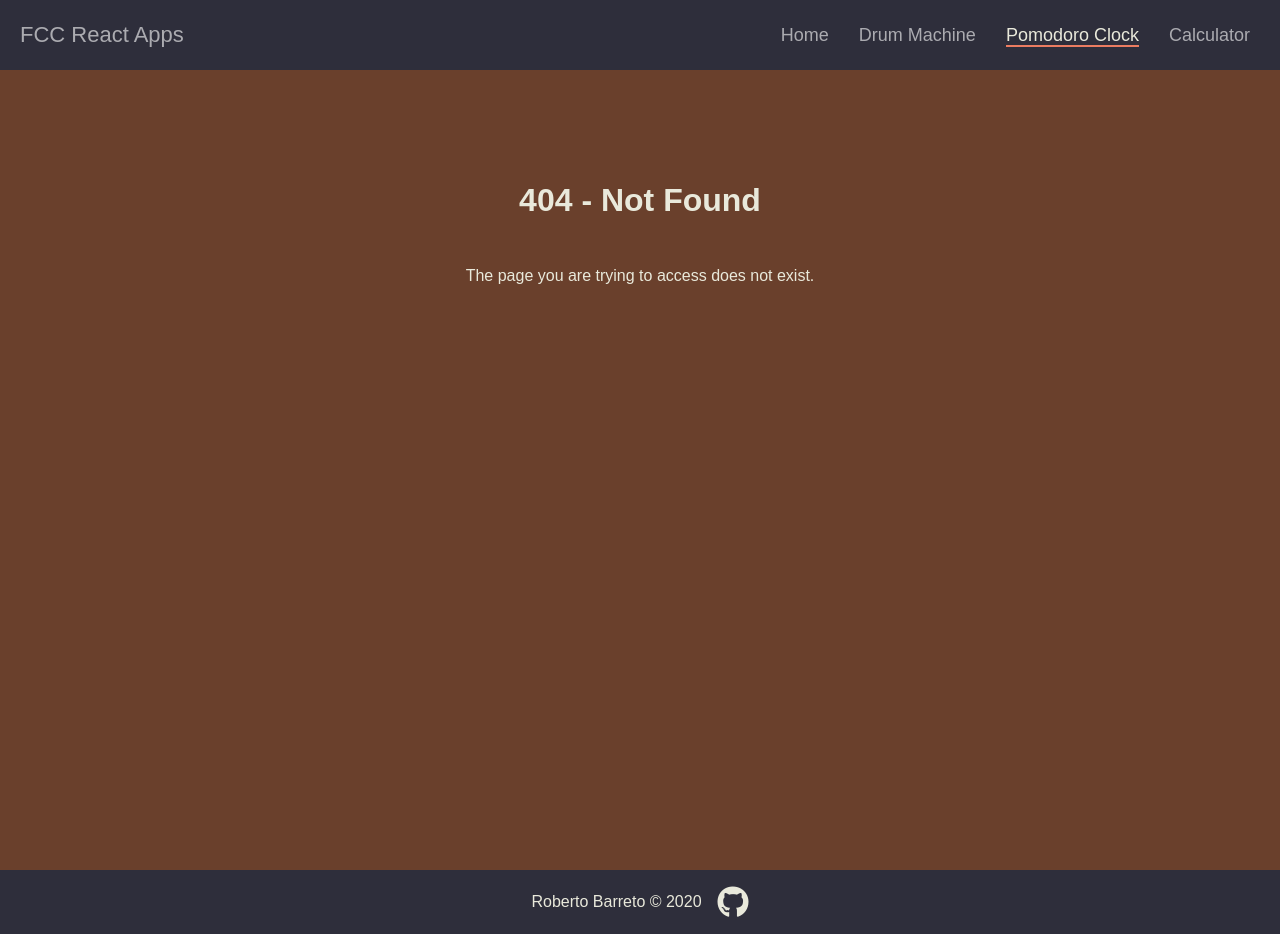
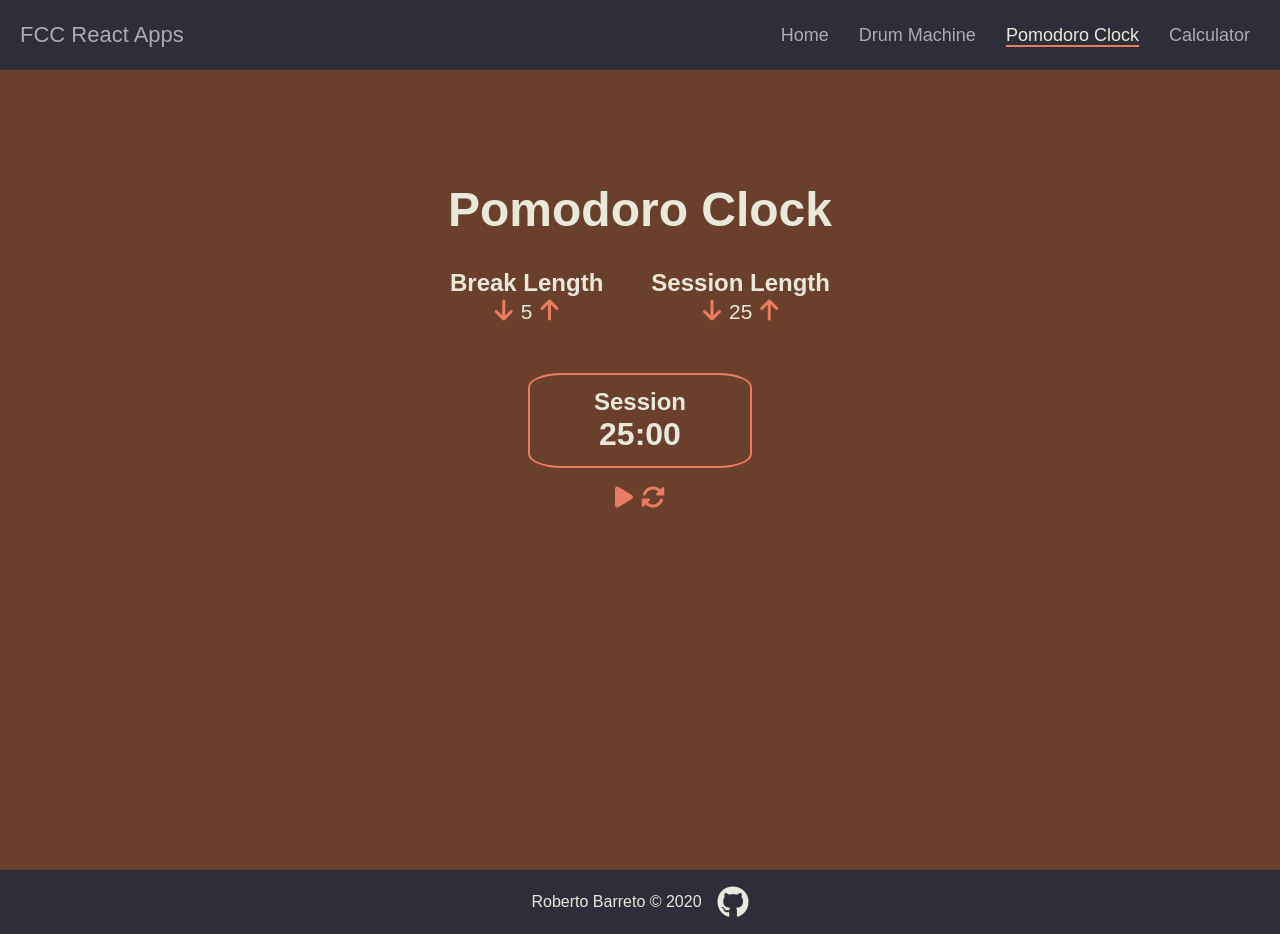
Before and after one commit to robertobarretog/react-fcc, a React (Create React App) app: page /pomodoro in a window 1280 px wide. Before the commit this address had no page. Built offline with nearby package versions, Linux system fonts and the light colour scheme.

Commit message:
Added Pomodoro Clock app

```diff
--- a/package.json
+++ b/package.json
@@ -31,5 +31,8 @@
       "last 1 firefox version",
       "last 1 safari version"
     ]
+  },
+  "devDependencies": {
+    "react-fcctest": "^1.3.5"
   }
 }
--- /dev/null
+++ b/src/components/Pomodoro/Controls.js
@@ -0,0 +1,21 @@
+import React from 'react';
+
+const Controls = ({ activeStatus, handleReset }) => {
+  const [active, setActive] = activeStatus;
+  return (
+    <div className="controls">
+      <button id="start_stop" onClick={() => setActive(!active)}>
+        {active ? (
+          <i className="fas fa-pause"></i>
+        ) : (
+          <i className="fas fa-play"></i>
+        )}
+      </button>
+      <button id="reset" onClick={handleReset}>
+        <i className="fas fa-sync-alt"></i>
+      </button>
+    </div>
+  );
+};
+
+export default Controls;
--- /dev/null
+++ b/src/components/Pomodoro/PomoType.js
@@ -0,0 +1,39 @@
+import React from 'react';
+
+const PomoType = ({ type, value, active }) => {
+  const [length, setLength] = value;
+  const typeLower = type.toLowerCase();
+
+  const incrementLength = () => {
+    if (length > 1) setLength(length - 1);
+  };
+
+  const decrementLength = () => {
+    if (length < 60) setLength(length + 1);
+  };
+
+  return (
+    <div className={typeLower}>
+      <h2 id={`${typeLower}-label`}>{type} Length</h2>
+      <div className={`${typeLower}-inner`}>
+        <button
+          id={`${typeLower}-decrement`}
+          disabled={active}
+          onClick={incrementLength}
+        >
+          <i className="fas fa-arrow-down"></i>
+        </button>
+        <span id={`${typeLower}-length`}>{length}</span>
+        <button
+          id={`${typeLower}-increment`}
+          disabled={active}
+          onClick={decrementLength}
+        >
+          <i className="fas fa-arrow-up"></i>
+        </button>
+      </div>
+    </div>
+  );
+};
+
+export default PomoType;
--- /dev/null
+++ b/src/components/Pomodoro/PomodoroClock.css
@@ -0,0 +1,70 @@
+.pomodoro-container {
+  align-items: center;
+  background: var(--primary-color);
+  display: flex;
+  flex-direction: column;
+  padding: 4rem 1rem 1rem 1rem;
+  min-height: 100vh;
+  text-align: center;
+}
+
+.pomodoro-container button {
+  background: none;
+  border: none;
+  color: var(--secondary-color);
+  cursor: pointer;
+  font-size: 1.5rem;
+  transition: all 0.2s ease;
+}
+
+.pomodoro-container button:active {
+  transform: scale(1.2);
+}
+
+.pomodoro-container button:disabled {
+  color: #666;
+  cursor: not-allowed;
+}
+
+.pomodoro-container span {
+  font-size: 1.3rem;
+}
+
+.pomodoro-container #time-left {
+  font-size: 2rem;
+}
+
+.pomodoro-container .length-container {
+  display: flex;
+  flex-direction: column;
+  margin: 2rem 0;
+  text-align: center;
+}
+
+#break-decrement,
+#break-length,
+#session-decrement,
+#session-length,
+#start_stop {
+  margin-right: 0.5rem;
+}
+
+.pomodoro-container .timer-container {
+  border: 2px solid var(--secondary-color);
+  border-radius: 15%;
+  margin: 1rem 0;
+  padding: 0.8rem 4rem;
+  text-align: center;
+}
+
+@media screen and (min-width: 768px) {
+  .pomodoro-container {
+    padding-top: 7rem;
+  }
+  .pomodoro-container .length-container {
+    flex-direction: row;
+  }
+  .pomodoro-container .break {
+    margin-right: 3rem;
+  }
+}
--- /dev/null
+++ b/src/components/Pomodoro/PomodoroClock.js
@@ -0,0 +1,70 @@
+import React, { useEffect, useState, useRef } from 'react';
+import useInterval from '../../hooks/useInterval';
+
+import PomoType from './PomoType';
+import Timer from './Timer';
+import Controls from './Controls';
+import alarm from '../../audio/beep.mp3';
+import './PomodoroClock.css';
+
+const PomodoroClock = () => {
+  const [breakLength, setBreakLength] = useState(5);
+  const [sessionLength, setSessionLength] = useState(25);
+  const [mode, setMode] = useState('session');
+  const [time, setTime] = useState(sessionLength * 60 * 1000);
+  const [active, setActive] = useState(false);
+  const beep = useRef();
+
+  useInterval(() => setTime(time - 1000), active ? 1000 : null);
+
+  useEffect(() => {
+    setTime(sessionLength * 60 * 1000);
+  }, [sessionLength]);
+
+  useEffect(() => {
+    if (time === 0 && mode === 'session') {
+      beep.current.play();
+      setMode('break');
+      setTime(breakLength * 60 * 1000);
+      setActive(false);
+    } else if (time === 0 && mode === 'break') {
+      beep.current.play();
+      setMode('session');
+      setTime(sessionLength * 60 * 1000);
+      setActive(false);
+    }
+  }, [time, breakLength, sessionLength, mode]);
+
+  const resetClock = () => {
+    beep.current.pause();
+    beep.current.currentTime = 0;
+    setActive(false);
+    setMode('session');
+    setBreakLength(5);
+    setSessionLength(25);
+    setTime(25 * 60 * 1000);
+  };
+
+  return (
+    <div className="pomodoro-container">
+      <h1 className="title">Pomodoro Clock</h1>
+      <div className="length-container">
+        <PomoType
+          type="Break"
+          value={[breakLength, setBreakLength]}
+          active={active}
+        />
+        <PomoType
+          type="Session"
+          value={[sessionLength, setSessionLength]}
+          active={active}
+        />
+      </div>
+      <Timer currentMode={[mode, setMode]} currentTime={[time, setTime]} />
+      <Controls activeStatus={[active, setActive]} handleReset={resetClock} />
+      <audio id="beep" ref={beep} src={alarm} />
+    </div>
+  );
+};
+
+export default PomodoroClock;
--- /dev/null
+++ b/src/components/Pomodoro/Timer.js
@@ -0,0 +1,44 @@
+import React from 'react';
+
+const Timer = ({ currentMode, currentTime }) => {
+  const [mode] = currentMode;
+  const [time] = currentTime;
+
+  const convertMilliseconds = (ms, p) => {
+    let pattern = p,
+      arrayPattern = pattern.split(':'),
+      clock = [],
+      minutes = Math.floor(ms / 60000), // 1 Minutes = 60000 Milliseconds
+      seconds = Math.floor(((ms % 360000) % 60000) / 1000); // 1 Second = 1000 Milliseconds
+    // build the clock result
+    function createClock(unit) {
+      // match the pattern to the corresponding variable
+      if (pattern.match(unit)) {
+        if (unit.match(/mm/)) {
+          addUnitToClock(minutes, unit);
+        }
+        if (unit.match(/ss/)) {
+          addUnitToClock(seconds, unit);
+        }
+      }
+    }
+    function addUnitToClock(val, unit) {
+      if (val < 10 && unit.length === 2) {
+        val = '0' + val;
+      }
+      clock.push(val); // push the values into the clock array
+    }
+    // loop over the pattern building out the clock result
+    arrayPattern.forEach(pattern => createClock(pattern));
+    return clock.join(':');
+  };
+
+  return (
+    <div className="timer-container">
+      <h2 id="timer-label">{mode === 'session' ? 'Session' : 'Break'}</h2>
+      <h2 id="time-left">{convertMilliseconds(time, 'mm:ss')}</h2>
+    </div>
+  );
+};
+
+export default Timer;
--- a/src/components/Routing/Routes.js
+++ b/src/components/Routing/Routes.js
@@ -5,6 +5,7 @@ import Layout from '../Layout/Layout';
 import Home from '../Home';
 import DrumMachine from '../DrumMachine/DrumMachine';
 import Calculator from '../Calculator/Calculator';
+import PomodoroClock from '../Pomodoro/PomodoroClock';
 import NotFound from '../common/NotFound';
 
 const Routes = () => (
@@ -13,6 +14,7 @@ const Routes = () => (
       <Route exact path="/" component={Home} />
       <Route path="/drum-machine" component={DrumMachine} />
       <Route path="/calculator" component={Calculator} />
+      <Route path="/pomodoro" component={PomodoroClock} />
       <Route component={NotFound} />
     </Switch>
   </Layout>
--- /dev/null
+++ b/src/hooks/useInterval.js
@@ -0,0 +1,21 @@
+import { useEffect, useRef } from 'react';
+
+const useInterval = (callback, delay) => {
+  const savedCallback = useRef();
+
+  useEffect(() => {
+    savedCallback.current = callback;
+  }, [callback]);
+
+  useEffect(() => {
+    const tick = () => {
+      savedCallback.current();
+    };
+    if (delay !== null) {
+      let id = setInterval(tick, delay);
+      return () => clearInterval(id);
+    }
+  }, [delay]);
+};
+
+export default useInterval;
--- a/src/media.css
+++ b/src/media.css
@@ -27,6 +27,7 @@
   .nav-link:hover {
     color: var(--light-color);
   }
+
   .Home {
     padding: 7rem 1rem 0 1rem;
   }
@@ -34,6 +35,6 @@
     gap: 3rem;
     grid-template-columns: 1fr 1fr;
     padding: 4rem;
-    max-width: 1280px;
+    max-width: 1024px;
   }
 }
```
Also changed, not shown: 2 other files (tests, documents, lock files or other folders).
